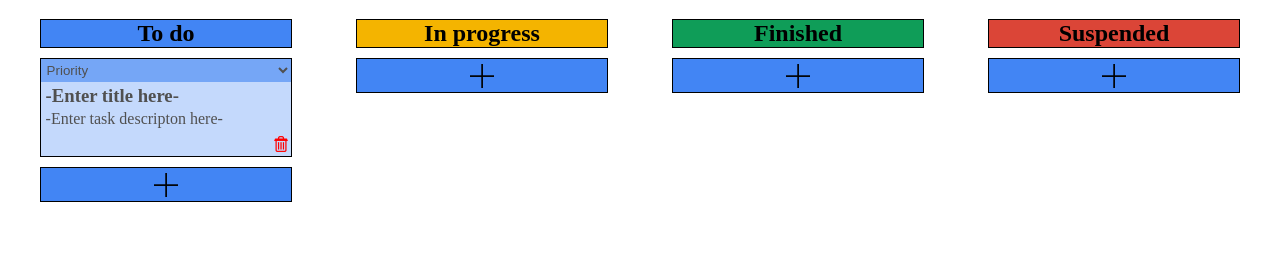
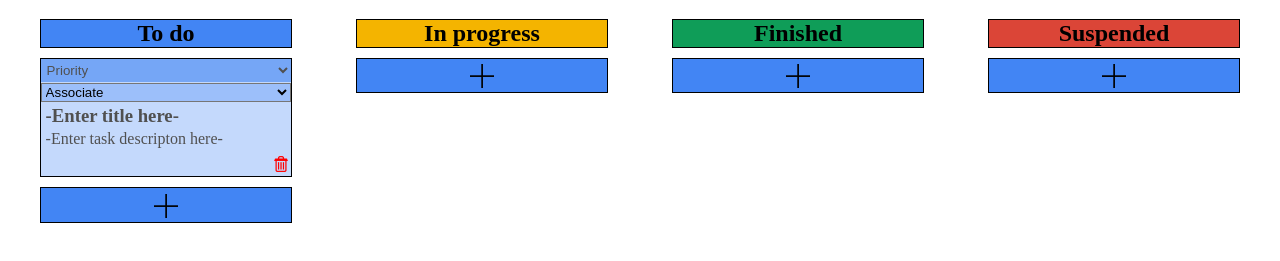
Before and after one commit to AlexPray/Kanban-Board, a plain HTML site: page index.html in a window 1280 px wide. Both pictures are taken after a click on the button 165 px from the left and 144 px from the top of the page. Shown: the part 69-330 px from the top of the page. Drawn offline with Linux system fonts and the light colour scheme; a web font is replaced by a local one.

Commit message:
Associate hinzugefügt

```diff
--- a/src/css/styles.css
+++ b/src/css/styles.css
@@ -127,9 +127,10 @@ h3 {
     appearance: none;
 }
 
-/* .associate {
+.associate {
     margin: 0.1rem 0 0 0;
-} */
+    background-color: inherit;
+}
 
 /* Remove-button */
 .remove-button-container {
--- a/src/js/classes/Add_task.js
+++ b/src/js/classes/Add_task.js
@@ -13,30 +13,10 @@ let html_generieren = (function(add_task_button)  {
     task.setAttribute("id", timestamp);
     task.setAttribute("draggable", "true")
 
-    let titel = document.createElement("h3");
-    titel.setAttribute("class", "titel greyed-out");
-    titel.textContent = "-Enter title here-"
-    task.insertAdjacentElement("afterbegin", titel);
-
-    let description = document.createElement("p");
-    description.setAttribute("class", "task-description greyed-out");
-    description.textContent = "-Enter task descripton here-"
-    titel.insertAdjacentElement("afterend", description);
-
-    /**
-     * @todo
-     */
-    // let associate = document.createElement("select");
-    // associate.setAttribute("class", "associate");
-    // description.insertAdjacentElement("afterend", associate);
-
-    let remove_button_container = document.createElement("div");
-    remove_button_container.setAttribute("class", "remove-button-container");
-    description.insertAdjacentElement("afterend", remove_button_container);
-
     let priority = document.createElement("select")
     priority.setAttribute("name", "priority")
     priority.setAttribute("class", "priority selected")
+    task.insertAdjacentElement("afterbegin", priority)
 
     let selected = document.createElement("option")
     selected.setAttribute("class", "selected")
@@ -64,7 +44,30 @@ let html_generieren = (function(add_task_button)  {
     low_prio.innerText = "Low-prio"
     medium_prio.insertAdjacentElement("afterend", low_prio)
 
-    titel.insertAdjacentElement("beforebegin", priority)
+    let associate = document.createElement("select");
+    associate.setAttribute("class", "associate");
+    priority.insertAdjacentElement("afterend", associate);
+
+    let associate_default = document.createElement("option")
+    associate_default.setAttribute("value", "associate")
+    associate_default.setAttribute("selected", "")
+    associate_default.setAttribute("disabled", "")
+    associate_default.innerText = "Associate"
+    associate.insertAdjacentElement("afterbegin", associate_default)
+
+    let titel = document.createElement("h3");
+    titel.setAttribute("class", "titel greyed-out");
+    titel.textContent = "-Enter title here-"
+    associate.insertAdjacentElement("afterend", titel);
+
+    let description = document.createElement("p");
+    description.setAttribute("class", "task-description greyed-out");
+    description.textContent = "-Enter task descripton here-"
+    titel.insertAdjacentElement("afterend", description);
+
+    let remove_button_container = document.createElement("div");
+    remove_button_container.setAttribute("class", "remove-button-container");
+    description.insertAdjacentElement("afterend", remove_button_container);
 
     let empty_div = document.createElement("div");
     empty_div.setAttribute("class", "empty-div");
```
